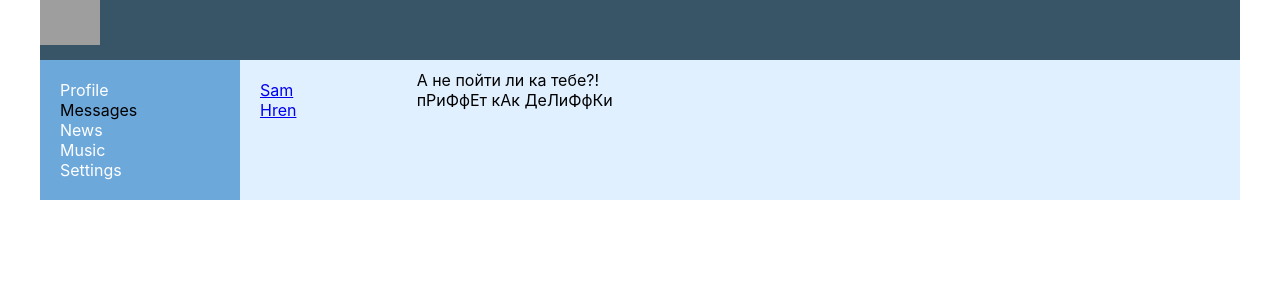
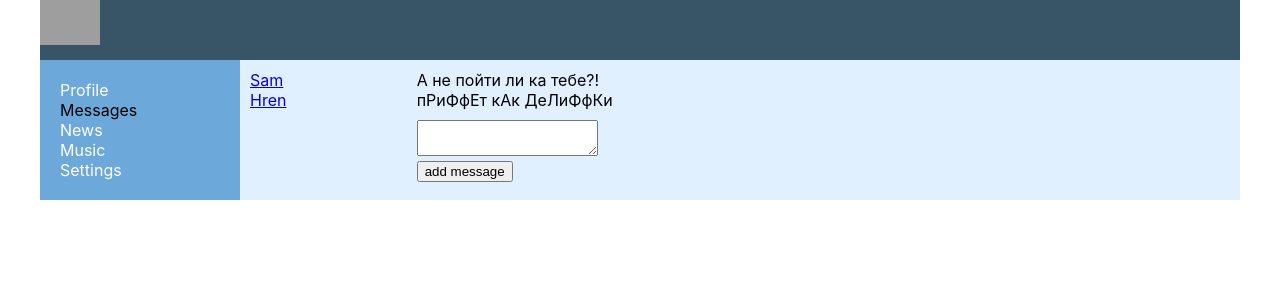
Before and after one commit to Tevin-J/React-app, a React (Create React App) app: page /dialogs in a window 1280 px wide. Shown: the top 300 px of the page. Built offline with nearby package versions, Linux system fonts and the light colour scheme; grey boxes are pictures that could not be loaded.

Commit message:
onClick, virtual DOM

```diff
--- a/src/components/NavBar/Dialogs/Dialogs.jsx
+++ b/src/components/NavBar/Dialogs/Dialogs.jsx
@@ -3,6 +3,12 @@ import s from "./Dialogs.module.css";
 import Message from "./Message/Message";
 import DialogItem from "./DialogItem/DialogItem"
 
+
+let newMessageElement = React.createRef ();
+let addMessage = () => {
+    let text = newMessageElement.current.value
+    alert(text);
+};
 
 const Dialogs = (props) => {
 
@@ -22,8 +28,16 @@ const Dialogs = (props) => {
             <div className={s.dialogItems}>
                 {dialogsElements}
             </div>
-            <div className={s.messages}>
-                {messagesElements}
+            <div>
+                <div className={s.messages}>
+                    {messagesElements}
+                </div>
+                <div className={s.textarea}>
+                    <textarea ref={newMessageElement}> </textarea>
+                </div>
+                <div className={s.button}>
+                    <button  onClick={addMessage}>add message</button>
+                </div>
             </div>
         </div>
 
--- a/src/components/NavBar/Dialogs/Dialogs.module.css
+++ b/src/components/NavBar/Dialogs/Dialogs.module.css
@@ -5,7 +5,7 @@
 }
 
 .dialogItems {
-    padding: 20px;
+    padding: 10px;
     text-decoration: none;
     color: rgb(253, 10, 10);
 }
@@ -23,5 +23,12 @@
 .messages {
     padding: 10px;
     color: black;
+}
 
+.textarea {
+    margin-left: 10px;
 }
+
+.button {
+    margin-left: 10px;
+}
--- a/src/components/Profile/MyPosts/MyPosts.jsx
+++ b/src/components/Profile/MyPosts/MyPosts.jsx
@@ -2,7 +2,11 @@ import React from 'react';
 import s from './MyPosts.module.css';
 import Post from './Post/Post';
 
-
+let newMessageElement = React.createRef ();
+let addPost = () => {
+  let text = newMessageElement.current.value;
+  alert(text)
+};
 
 
 const MyPosts = (props) => {
@@ -13,16 +17,17 @@ const MyPosts = (props) => {
   .map ( p => <Post message={p.postText} likesCount={p.likesCount} />);
 
 
+
   return <div className={s.MyPostsBlock}>
     <h3>
     My posts
     </h3>
     <div>
       <div>
-        <textarea></textarea>
+        <textarea ref={newMessageElement}></textarea>
       </div>
       <div>
-        <button>Add post</button>
+        <button onClick = {addPost}>Add post</button>
       </div>
       <div>
       <button>Remove</button>
--- a/src/components/redux/state.js
+++ b/src/components/redux/state.js
@@ -17,6 +17,9 @@ let state = {
             {id:1, name: "Sam"},
             {id:2, name: "Hren"}
         ]
+    },
+    sidebar: {
+
     }
 
 }
```
